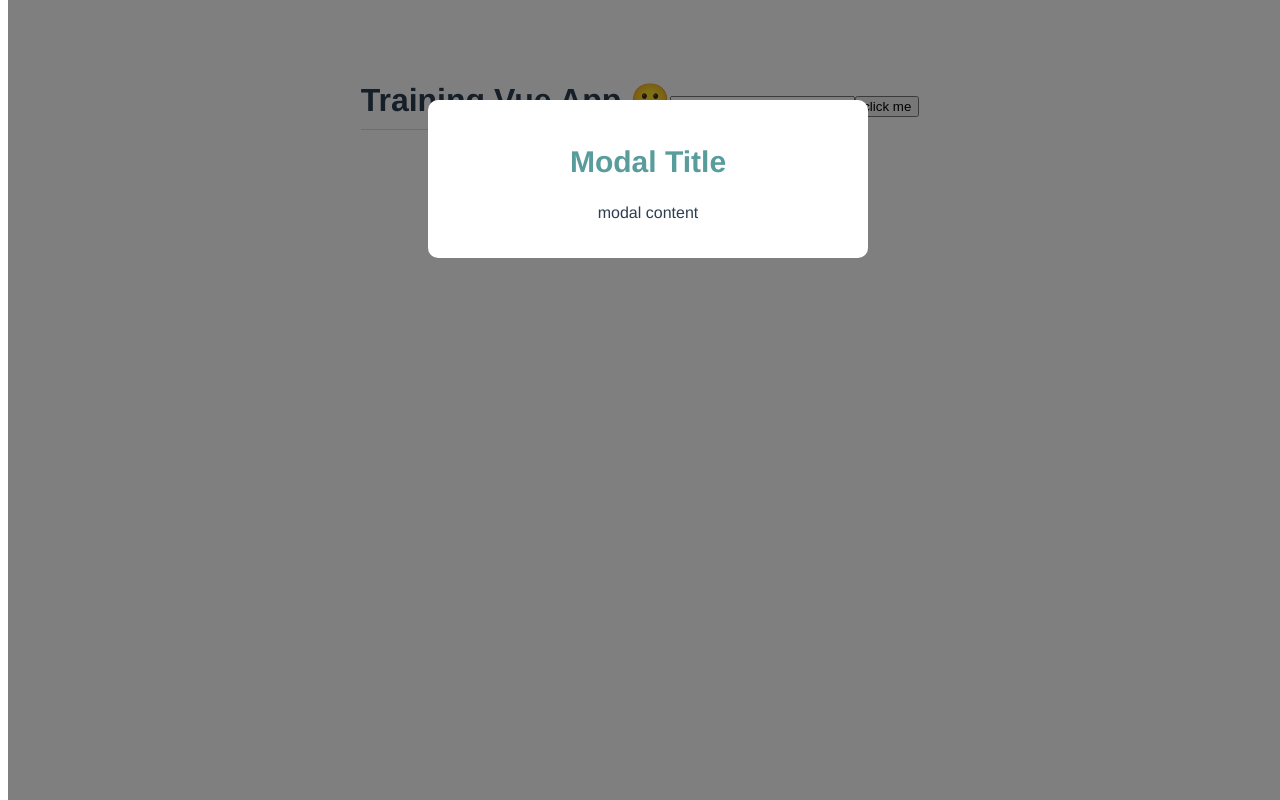
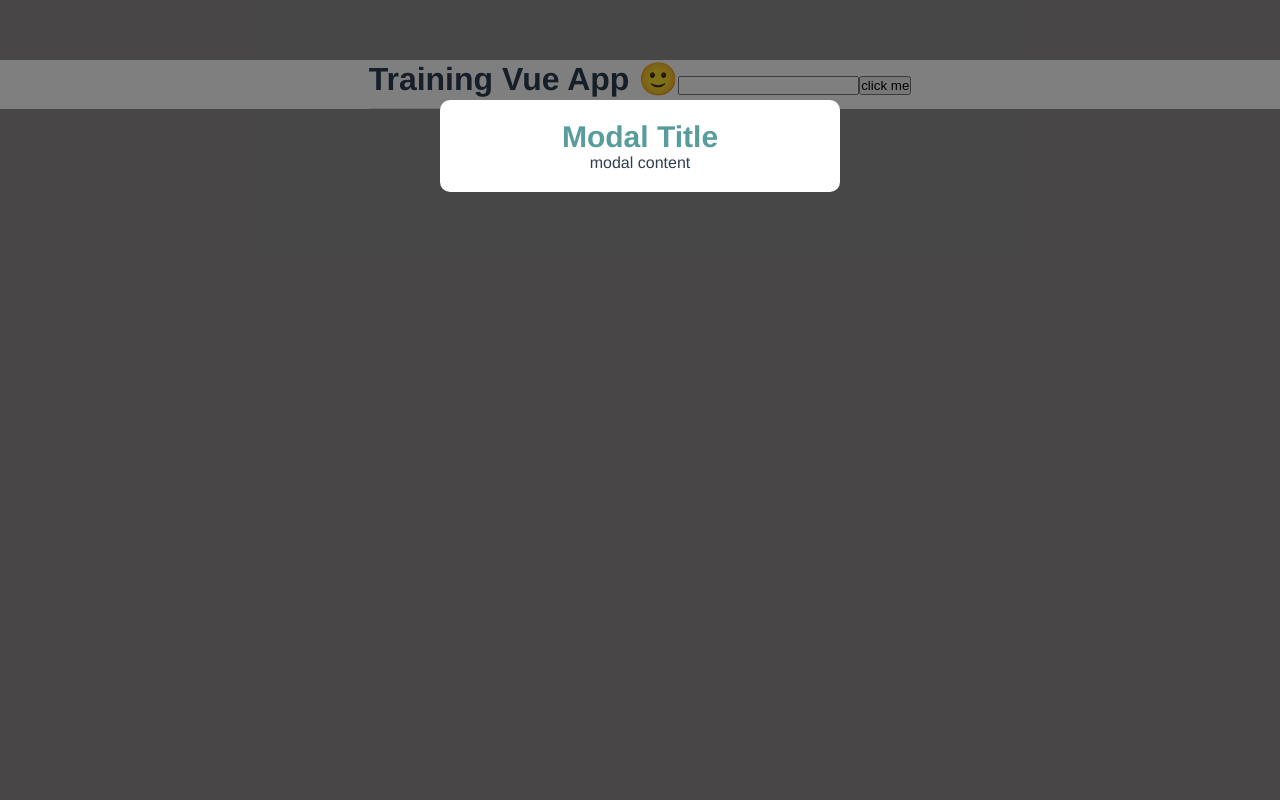
Before and after one commit to Lu-Smith/vue_training_part3, a Vue app: page / in a window 1280 px wide. Built offline with nearby package versions, Linux system fonts and the light colour scheme.

Commit message:
Created global.css

```diff
--- a/src/App.vue
+++ b/src/App.vue
@@ -36,11 +36,8 @@ export default {
   text-align: center;
   color: #2c3e50;
   margin-top: 60px;
+  background-color: #fff;
 }
 
-h1 {
-  border-bottom: 1px solid #ddd;
-  display: inline-block;
-  padding-bottom: 10px;
-}
+
 </style>
--- /dev/null
+++ b/src/assets/global.css
@@ -0,0 +1,20 @@
+* {
+    margin: 0;
+    padding: 0;
+    box-sizing: border-box;
+}
+
+body {
+    background-color: rgb(145, 142, 142);
+}
+
+h1 {
+    border-bottom: 1px solid #ddd;
+    display: inline-block;
+    padding-bottom: 10px;
+  }
+
+h2 {
+    color: rgb(89, 156, 156);
+    font-size: 30px;
+}
--- a/src/components/Modal.vue
+++ b/src/components/Modal.vue
@@ -23,8 +23,4 @@
     height: 100%;
 }
 
-h2 {
-    color: rgb(89, 156, 156);
-    font-size: 30px;
-}
 </style>
--- a/src/main.js
+++ b/src/main.js
@@ -1,4 +1,5 @@
 import { createApp } from 'vue'
 import App from './App.vue'
+import './assets/global.css'
 
 createApp(App).mount('#app')
```
